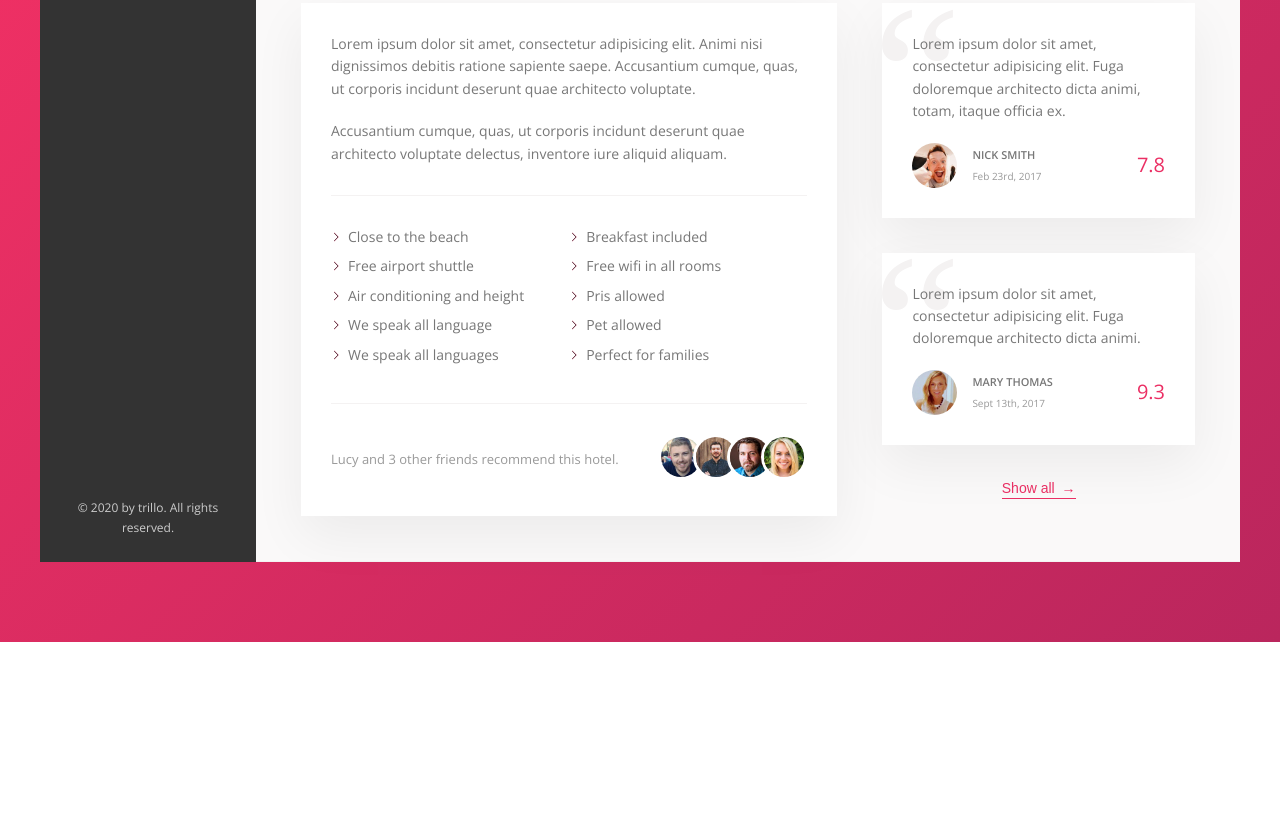
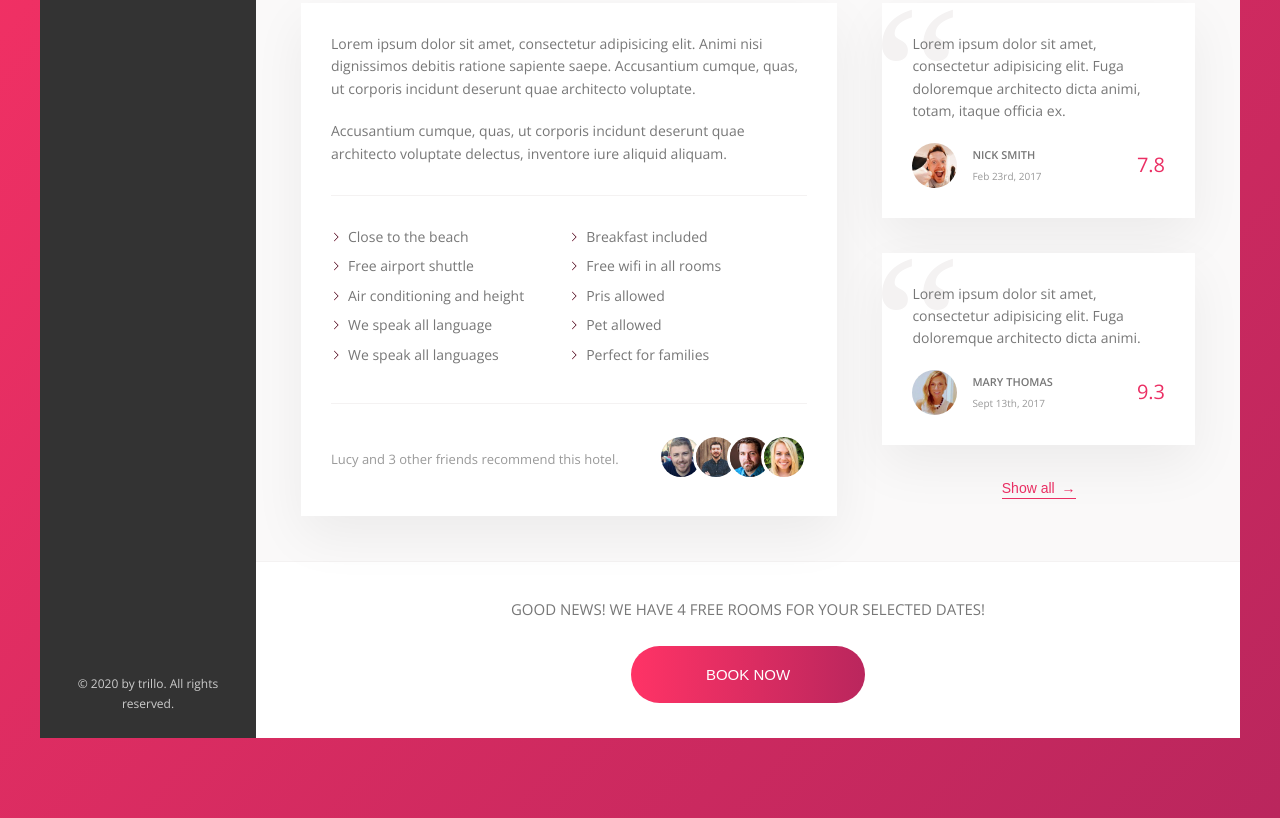
Before and after one commit to siuchoing/Advanced_CSS_and_Sass-Trillo, a website: page index.html in a window 1280 px wide. Shown: the part 644-1462 px from the top of the page. Before the commit the page ends 1286 px from the top, so only its background shows below. Drawn offline with nearby package versions, Linux system fonts and the light colour scheme; files that its build step writes are made by us from their sources.

Commit message:
Build Call to Action

```diff
--- a/index.html
+++ b/index.html
@@ -203,6 +203,17 @@
 
                             <button class="btn-inline">Show all <span>&rarr;</span></button>
                         </div>
+
+                    </div>
+
+                    <div class="cta">
+                        <h2 class="cta__book-now">
+                            Good news! We have 4 free rooms for your selected dates!
+                        </h2>
+                        <button class="btn">
+                            <span class="btn__visible">Book now</span>
+                            <span class="btn__invisible">Only 4 rooms left</span>
+                        </button>
                     </div>
                 </main>
             </div>
--- a/sass/_components.scss
+++ b/sass/_components.scss
@@ -503,3 +503,71 @@
     z-index: 1;
   }
 }
+
+
+
+//////////////////////////////////////
+// CALL TO ACTION
+.cta {
+  padding: 3.5rem 0;
+  text-align: center;
+
+  &__book-now {
+    fone-size: 2rem;
+    font-weight: 300;
+    text-transform: uppercase;
+    margin-bottom: 2.5rem;
+  }
+}
+
+.btn {
+  font-size: 1.5rem;
+  font-weight: 300;
+  text-transform: uppercase;
+  border-radius: 100px;
+  border: none;
+  background-image: linear-gradient(to right, var(--color-primary-light), var(--color-primary-dark));
+  color: #fff;
+  position: relative;
+  overflow: hidden;
+
+  & > * {
+    display: inline-block;
+    height: 100%;
+    width: 100%;
+    transition: all .2s;
+
+  }
+
+
+  &__visible {
+    padding: 2rem 7.5rem;
+  }
+
+  &__invisible {
+    position: absolute;                   // hidden the text
+    padding: 2rem 0;
+    left: 0;
+    top: -100%;
+  }
+
+  // check the background-image when mouseover
+  &:hover {
+    background-image: linear-gradient(to left, var(--color-primary-light), var(--color-primary-dark));
+  }
+
+  // translate down the visible text (to hidden text)
+  &:hover &__visible {
+    transform: translateY(100%);
+  }
+
+  // Display text, and move the text down to top = 0
+  &:hover &__invisible {
+    top: 0;
+  }
+
+  &:focus {
+    outline: none;
+    animation: pulsate 1s infinite;
+  }
+}
```
